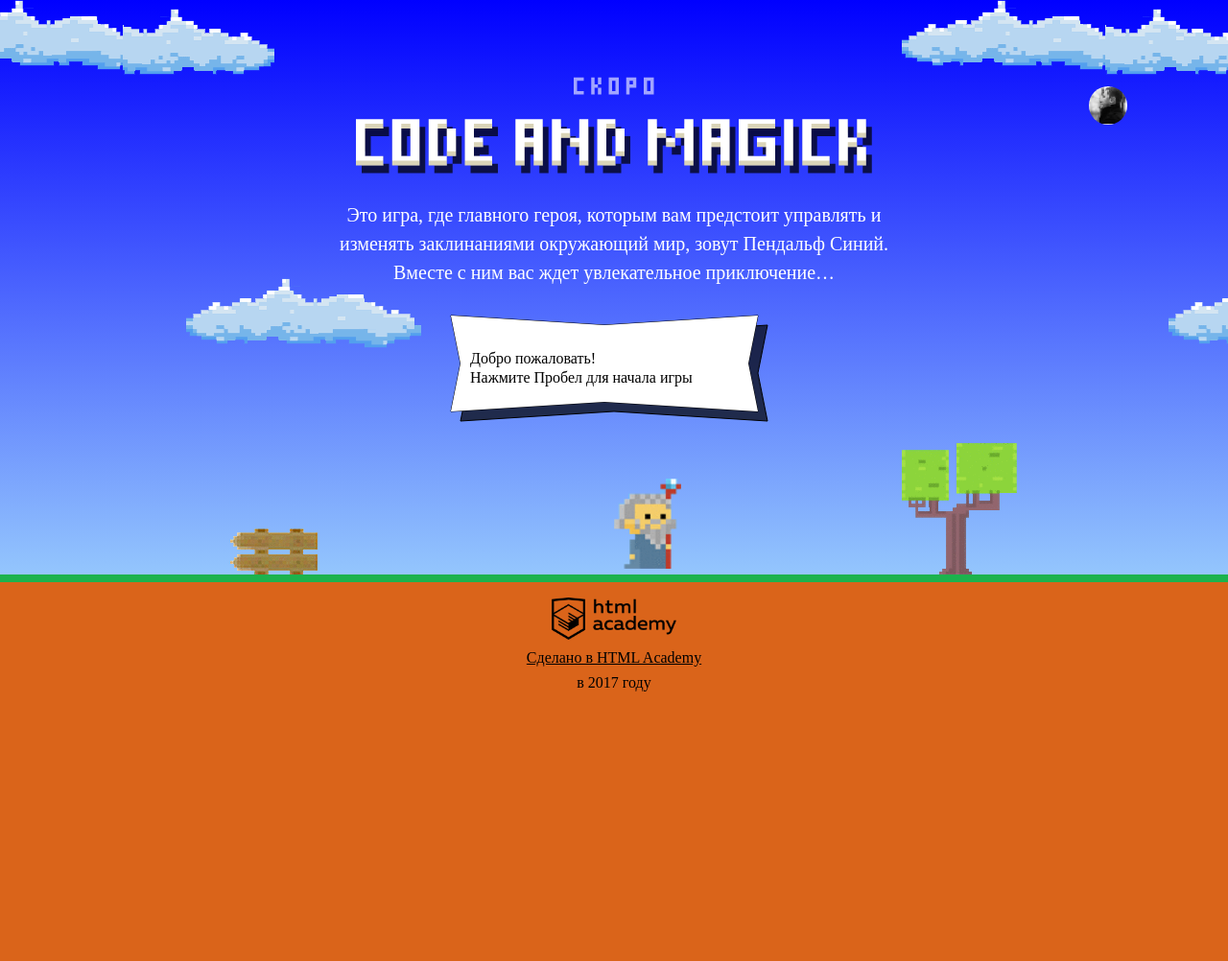
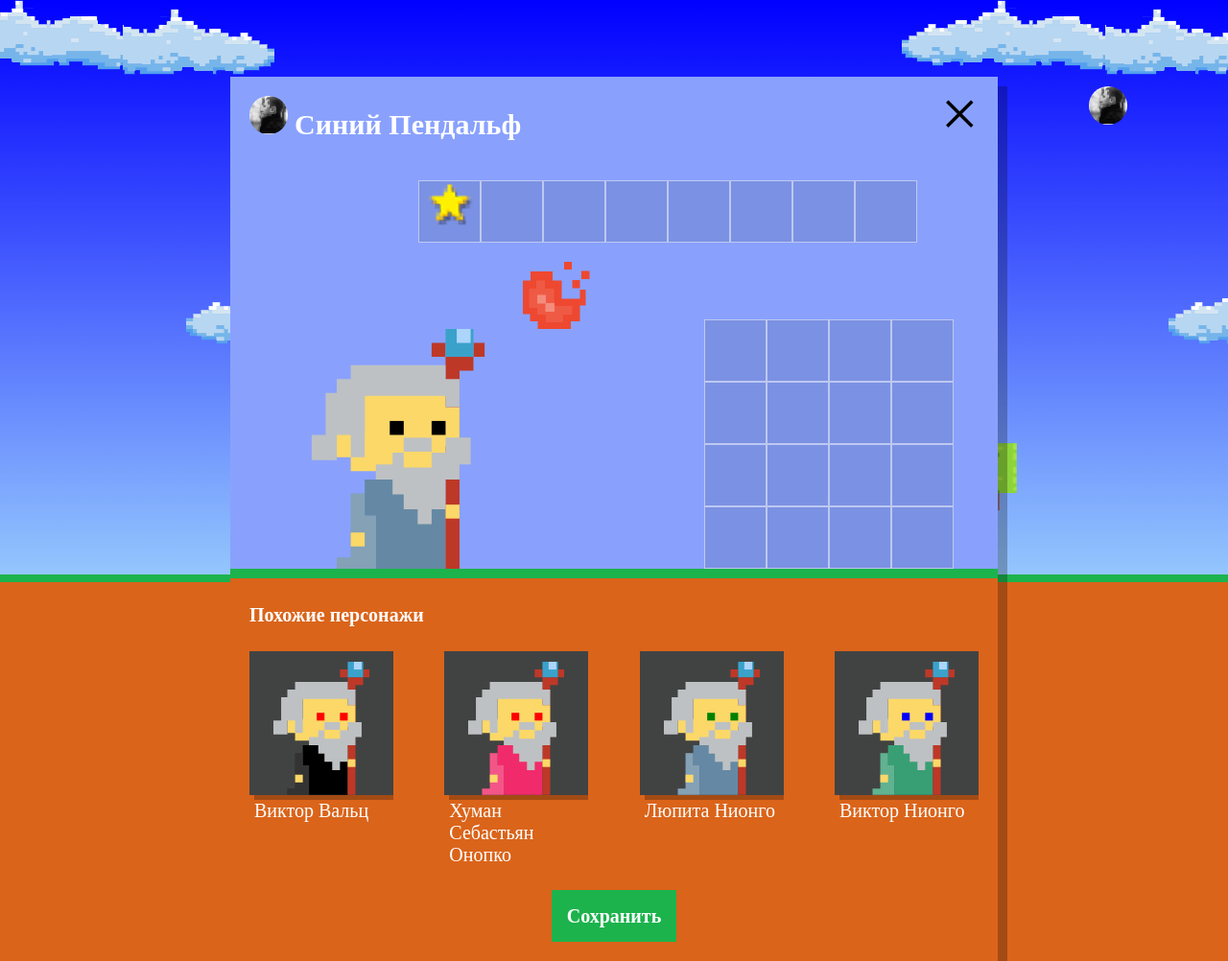
Before and after one commit to KirillErz/997865-code-and-magick-19, a website: page index.html in a window 1280 px wide. Shown: the whole page at 96% size. Before the commit the page ends 800 px from the top, so only its background shows below. Drawn offline with Linux system fonts and the light colour scheme; a web font is replaced by a local one.

Commit message:
5. Учебный проект: нас орда

```diff
--- a/index.html
+++ b/index.html
@@ -203,7 +203,7 @@
   }
 </script>
 <script src="./js/stat.js"></script>
-
+<script src="./js/setup.js"></script>
 <script src="./js/game.js"></script>
 
 </body>
--- /dev/null
+++ b/js/setup.js
@@ -0,0 +1,50 @@
+'use strict';
+var WIZARD_NAME = ['Иван', 'Хуман Себастьян', 'Мария', 'Кристоф', 'Виктор', 'Юлия', 'Люпита', 'Вашингтон'];
+
+var WIZARD_LASTNAME = ['да Марья', 'Верон', 'Мирабелла', 'Вальц', 'Онопко', 'Топольницкая', 'Нионго', 'Ирвинг'];
+
+var WIZARD_COAT_COLOR = ['rgb(101, 137, 164)', 'rgb(241, 43, 107)', 'rgb(146, 100, 161)', 'rgb(56, 159, 117)', 'rgb(215, 210, 55)', 'rgb(0, 0, 0)'];
+
+var WIZARD_EYE_COLOR = ['black', 'red', 'blue', 'yellow', 'green'];
+
+document.querySelector('.setup').classList.remove('hidden');
+document.querySelector('.setup-similar').classList.remove('hidden');
+
+var similarListElement = document.querySelector('.setup-similar-list');
+
+function randomInteger(min, max) {
+  var rand = min + Math.random() * (max + 1 - min);
+  return Math.floor(rand);
+}
+
+var generateWizards = function (name, lastName, coatColor, eyeColor, count) {
+  var wizards = [];
+  var Wizard = function (wizardName, wizardLastName, wizardCoatColor, wizardEyeColor) {
+    this.name = wizardName[randomInteger(0, wizardName.length - 1)];
+    this.lastName = wizardLastName[randomInteger(0, wizardLastName.length - 1)];
+    this.coatColor = wizardCoatColor[randomInteger(0, wizardCoatColor.length - 1)];
+    this.eyeColor = wizardEyeColor[randomInteger(0, wizardEyeColor.length - 1)];
+  };
+
+  for (var i = 0; i < count; i++) {
+    var newWizard = new Wizard(name, lastName, coatColor, eyeColor);
+    wizards.push(newWizard);
+  }
+
+  return wizards;
+};
+
+var wizards = generateWizards(WIZARD_NAME, WIZARD_LASTNAME, WIZARD_COAT_COLOR, WIZARD_EYE_COLOR, 4);
+
+var similarWizardTemplate = document.querySelector('#similar-wizard-template').content.querySelector('.setup-similar-item');
+
+var fragment = document.createDocumentFragment();
+
+for (var i = 0; i < wizards.length; i++) {
+  var wizardElement = similarWizardTemplate.cloneNode(true);
+  wizardElement.querySelector('.setup-similar-label').textContent = wizards[i].name + ' ' + wizards[i].lastName;
+  wizardElement.querySelector('.wizard-coat').style.fill = wizards[i].coatColor;
+  wizardElement.querySelector('.wizard-eyes').style.fill = wizards[i].eyeColor;
+  fragment.appendChild(wizardElement);
+}
+similarListElement.appendChild(fragment);
```
